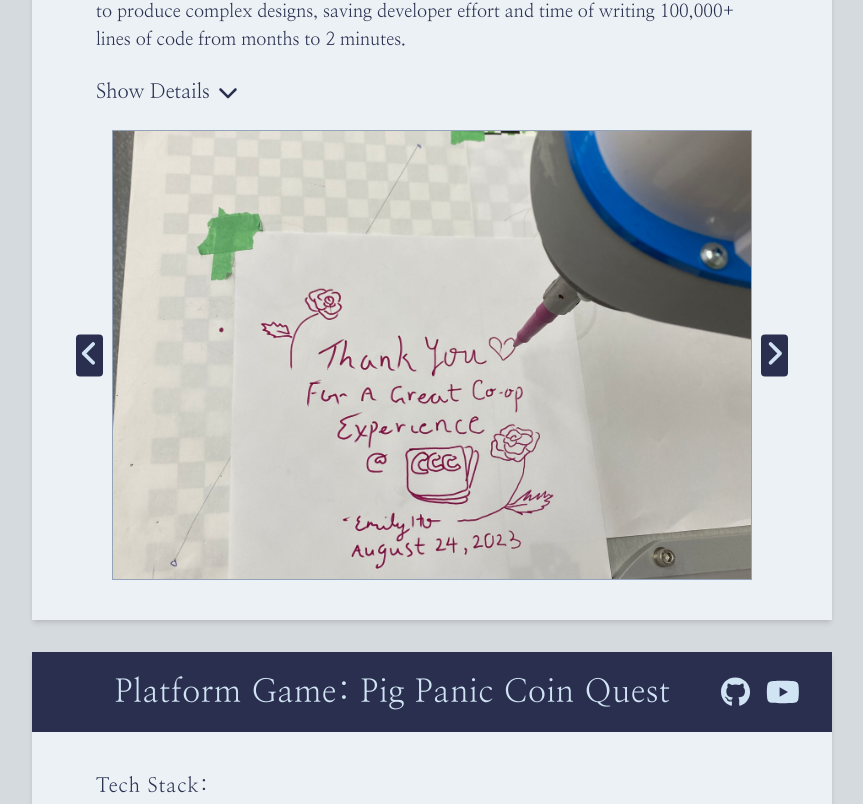
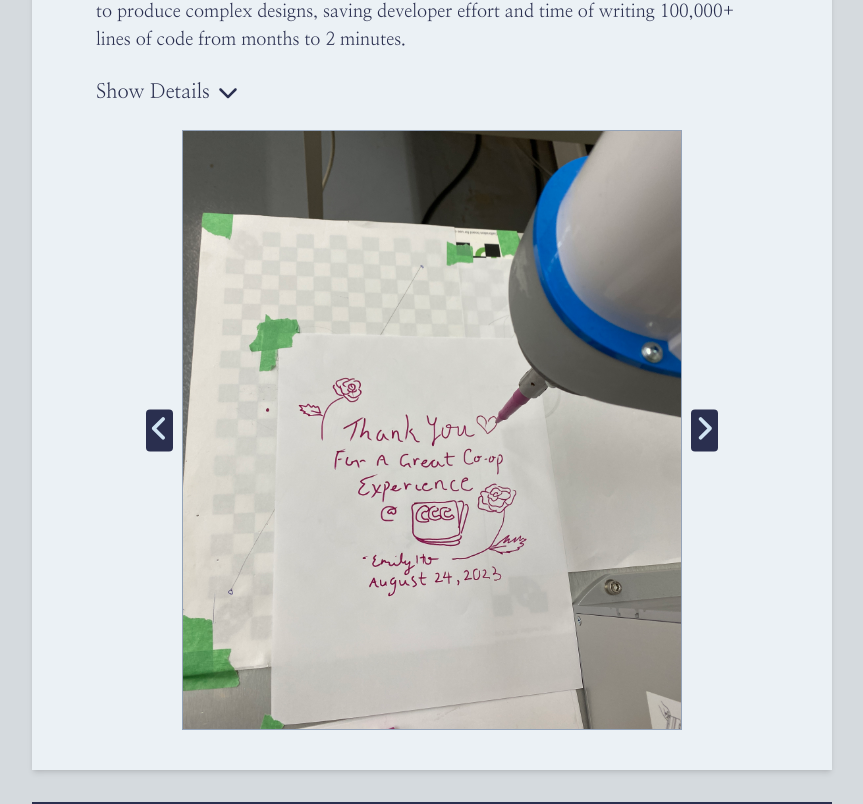
Before and after one commit to Emilyho11/personal-website, a React (Vite) app in the folder frontend/: page /projects in a window 1280 px wide. Shown: the part 1176-1980 px from the top of the page, without its empty margins (208-1071 px from the left). Built offline with nearby package versions, Linux system fonts and the light colour scheme.

Commit message:
Fixing image sizes based on projects

```diff
--- a/frontend/src/components/Slideshow.jsx
+++ b/frontend/src/components/Slideshow.jsx
@@ -42,6 +42,20 @@ const Slideshow = ( {images, ratio} ) => {
         aspectRatio: ratio,
       };
     };
+    if (ratio === "3/4") {
+      return {
+        maxWidth: '800px',
+        maxHeight: '500px',
+        aspectRatio: ratio,
+      };
+    };
+    if (ratio === "5/6") {
+      return {
+        maxWidth: '500px',
+        maxHeight: '700px',
+        aspectRatio: ratio,
+      };
+    };
   };
 
   const imageSize = getImageSizes(ratio);
```
